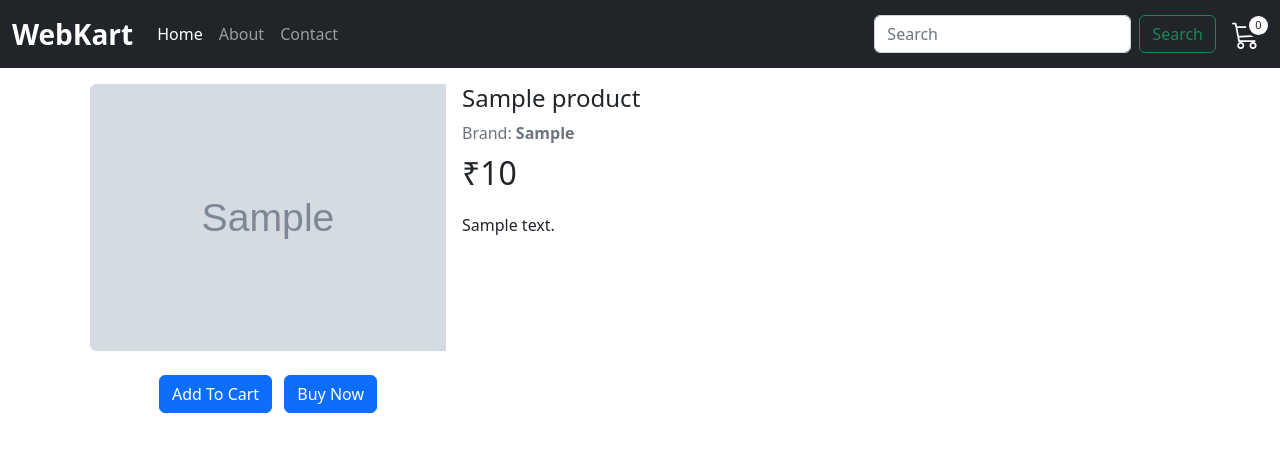
After one commit to khanatiullah8/e-commerce-django, a Django app: page /shop/viewproduct/1/ in a window 1280 px wide. The commit adds this page. Shown: the top 452 px of the page. Run offline with Django 5.2, Linux system fonts and the light colour scheme; tables that the repository leaves empty hold one stand-in row (values such as "Sample post"); grey boxes marked "Sample" are stand-in pictures.

Commit message:
product-view template created

```diff
--- /dev/null
+++ b/webkart/shop/templates/shop/view-product.html
@@ -0,0 +1,42 @@
+{% extends 'base.html' %}
+
+{% load static %}
+
+{% block title %} View Product {% endblock %}
+
+{% block body %}
+<div class="container my-2">
+    <div class="">
+        <div class="row g-0">
+            <div class="p-2 col-md-4">
+                <img src="{{product.image.url}}" class="img-fluid rounded-start" alt="{{product.title}}">
+                <div class="text-center mt-4">
+                    <button id="pr{{product.id}}" data-image="{{product.image.url}}" data-title="{{product.title}}" data-price="{{product.price}}" class="btn btn-primary add-to-cart me-2">Add To Cart</button>
+                    <button class="btn btn-primary">Buy Now</button>
+                </div>
+            </div>
+            <div class="col-md-8">
+                <div class="card-body p-2">
+                    <h4 class="card-title mb-2">{{product.title}}</h4>
+                    <p class="card-text text-muted mb-1">
+                        Brand: <strong>{{product.brand|title}}</strong>
+                    </p>
+                    <p class="card-text fs-2 mb-3">₹<span class="product-price">{{product.price}}</span></p>
+                    <p class="card-text mb-1 ">{{product.desc}}</p>
+                </div>
+            </div>
+        </div>
+    </div>
+</div>
+{% endblock %}
+
+{% block script %}
+<script type="module">
+    import {convertToIndianRupees} from "{% static 'js/utils_functions.js' %}"
+
+    // format product price
+    let p = "{{ product.price }}";
+    let inr_format = convertToIndianRupees(+p)
+    $(".product-price").html(inr_format)
+</script>
+{% endblock %}
--- a/webkart/shop/urls.py
+++ b/webkart/shop/urls.py
@@ -9,7 +9,7 @@ urlpatterns = [
     path('contact/', views.contact, name='contact'),
     path('tracker/', views.tracker, name='tracker'),
     path('search/', views.search, name='search'),
-    path('productview/', views.product_view, name='productView'),
+    path('viewproduct/<int:product_id>/', views.view_product, name='viewproduct'),
     path('viewcart/', views.view_cart, name='viewcart'),
     path('checkout/', views.checkout, name='checkout'),
 ]
--- a/webkart/shop/views.py
+++ b/webkart/shop/views.py
@@ -27,8 +27,12 @@ def tracker(request):
 def search(request):
     return HttpResponse("Search Page")
 
-def product_view(request):
-    return HttpResponse("Product View Page")
+def view_product(request, product_id):
+    product = Product.objects.filter(id=product_id).first()
+
+    params = {'product':product}
+
+    return render(request, 'shop/view-product.html', params)
 
 def view_cart(request):
     return render(request, 'shop/view-cart.html')
--- a/webkart/templates/base.html
+++ b/webkart/templates/base.html
@@ -1,3 +1,4 @@
+{% load static %}
 <!doctype html>
 <html lang="en">
   <head>
@@ -72,6 +73,7 @@
     <script src="https://cdn.jsdelivr.net/npm/bootstrap@5.2.3/dist/js/bootstrap.min.js" integrity="sha384-cuYeSxntonz0PPNlHhBs68uyIAVpIIOZZ5JqeqvYYIcEL727kskC66kF92t6Xl2V" crossorigin="anonymous"></script>
     <script src="https://cdn.jsdelivr.net/npm/swiper@11/swiper-bundle.min.js"></script>
     <!-- <script src="https://cdn.jsdelivr.net/npm/bootstrap@5.2.3/dist/js/bootstrap.bundle.min.js" integrity="sha384-kenU1KFdBIe4zVF0s0G1M5b4hcpxyD9F7jL+jjXkk+Q2h455rYXK/7HAuoJl+0I4" crossorigin="anonymous"></script> -->
+    <script type="module" src="{% static 'js/utils_functions.js' %}"></script>
     <script>
         // check cart items
         let cart = []
@@ -87,6 +89,34 @@
             }
             $("#cartCount").html(count < 100 ? count : "99<sup>+</sup>")
         }
+
+        // add to cart
+        $('.add-to-cart').click(function() {
+            let id = this.id
+            let title = this.dataset.title
+            let image = this.dataset.image
+            let price = this.dataset.price
+
+            let item = cart.find((item) => item.id == id)
+
+            if (!item) {
+            cart.push({id, title, price, image, quantity: 1})
+            } else {
+            cart.forEach(function(i,idx) {
+                if (i.id == item.id) {
+                cart[idx]['quantity'] += 1
+                }
+            })
+            }
+
+            let count = 0
+            for(let i in cart) {
+            count += cart[i]['quantity']
+            }
+
+            $("#cartCount").html(count < 100 ? count : "99<sup>+</sup>")
+            localStorage.setItem('cart', JSON.stringify(cart))
+        })
     </script>
     {% block script %}{% endblock %}
   </body>
```
Also changed, not shown: webkart/shop/templates/shop/index.html (+15 -32 lines).
